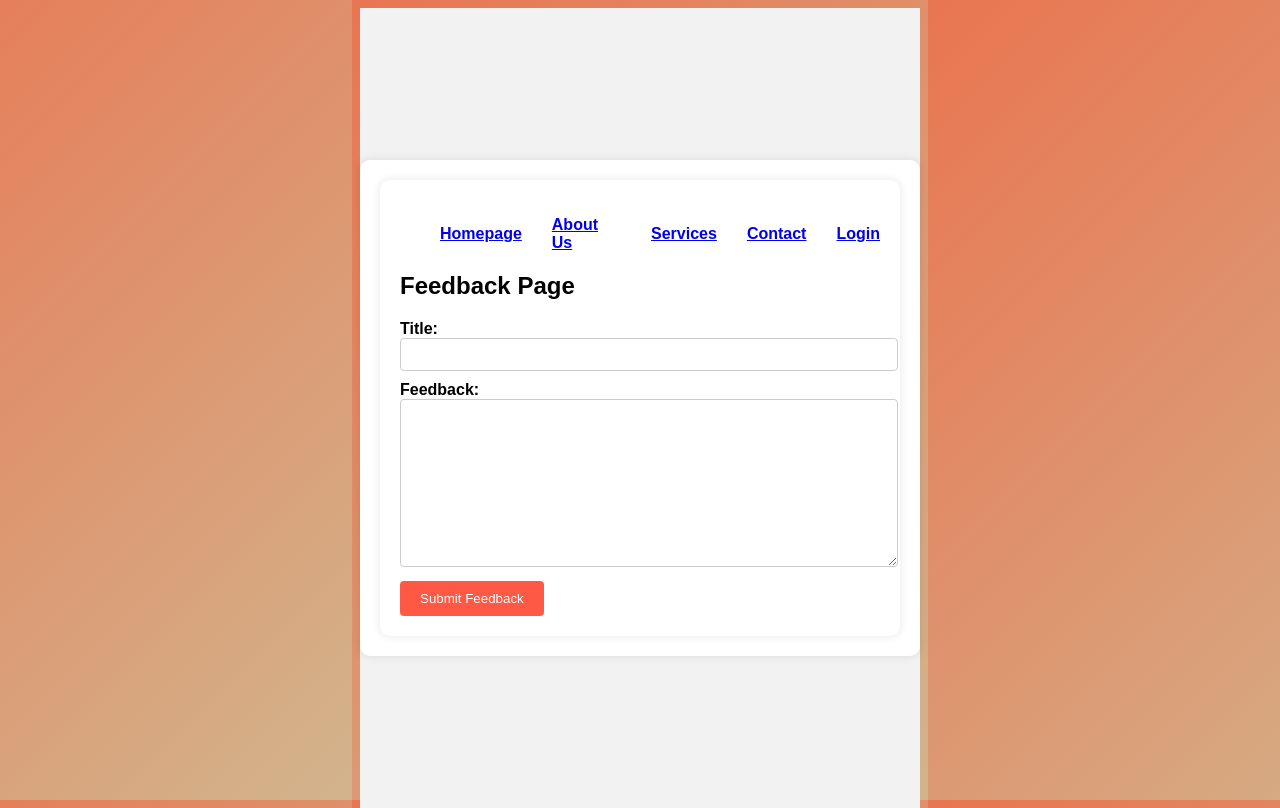
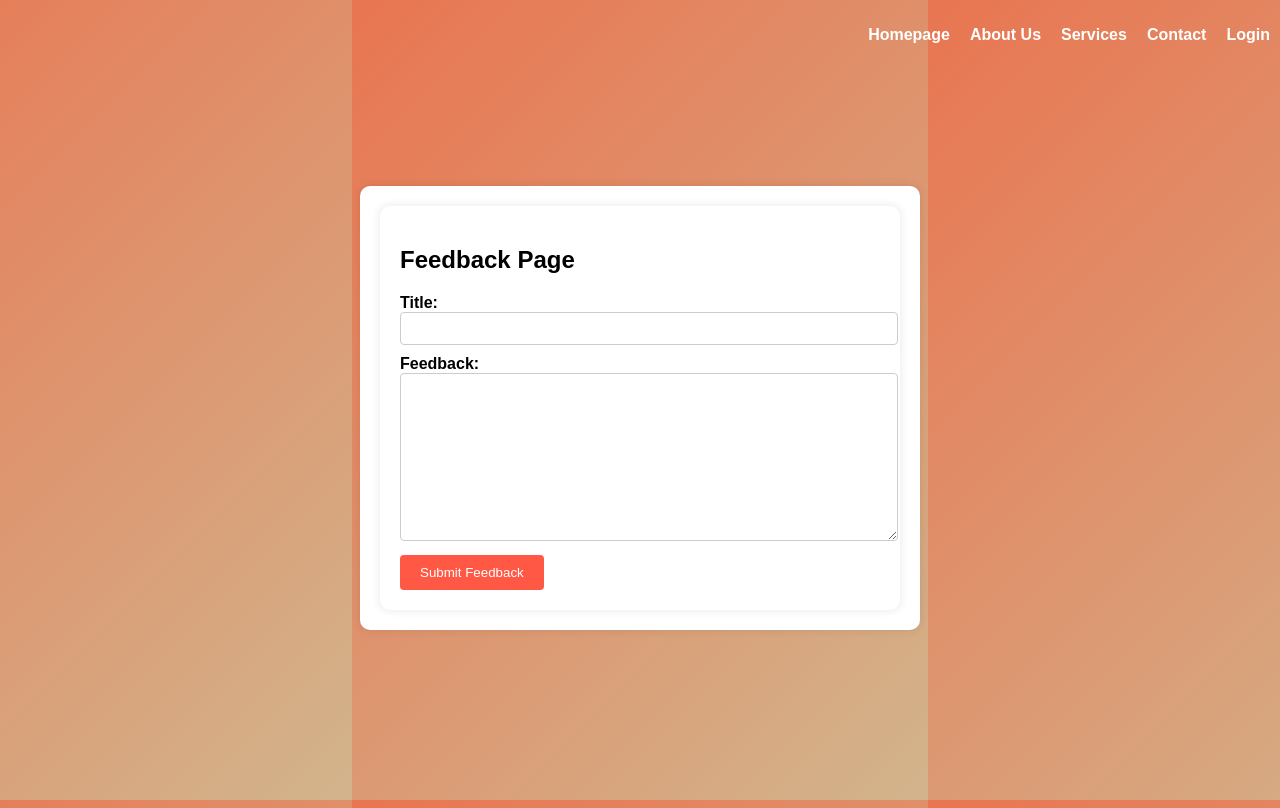
Before and after one commit to luxy7738/Build-2, a PHP site: page /html/feedback.html in a window 1280 px wide. Run offline with PHP 8.4, Linux system fonts and the light colour scheme.

Commit message:
edit nav

```diff
--- a/css/feedback.css
+++ b/css/feedback.css
@@ -11,7 +11,7 @@ html {
 
 body {
     font-family: Arial, sans-serif;
-    background-color: #f2f2f2;
+    /* background-color: #f2f2f2; */
     display: flex;
     justify-content: center;
     align-items: center;
@@ -28,6 +28,7 @@ body {
 
 .feedback-form {
     margin-top: 20px;
+
 }
 
 label {
@@ -62,12 +63,27 @@ button:hover {
 .menu {
     display: flex;
     align-items: center;
-    column-gap: 30px;
+    column-gap: 20px;
     transition: all .4s;
-}
+    position: fixed;
+    top: 0;
+    right: 0;
+    padding: 10px;
 
-ul {
+  }
+
+  ul {
     list-style-type: none;
     font-weight: bold;
+    padding: 0;
+  }
+
+  li a {
     color: white;
+    text-decoration: none;
   }
+
+  li a:hover{
+    color: rgba(0, 0, 0, .7);
+    text-decoration: underline;
+  }
```
Also changed, not shown: css/contact.css (+15 -0 lines).
